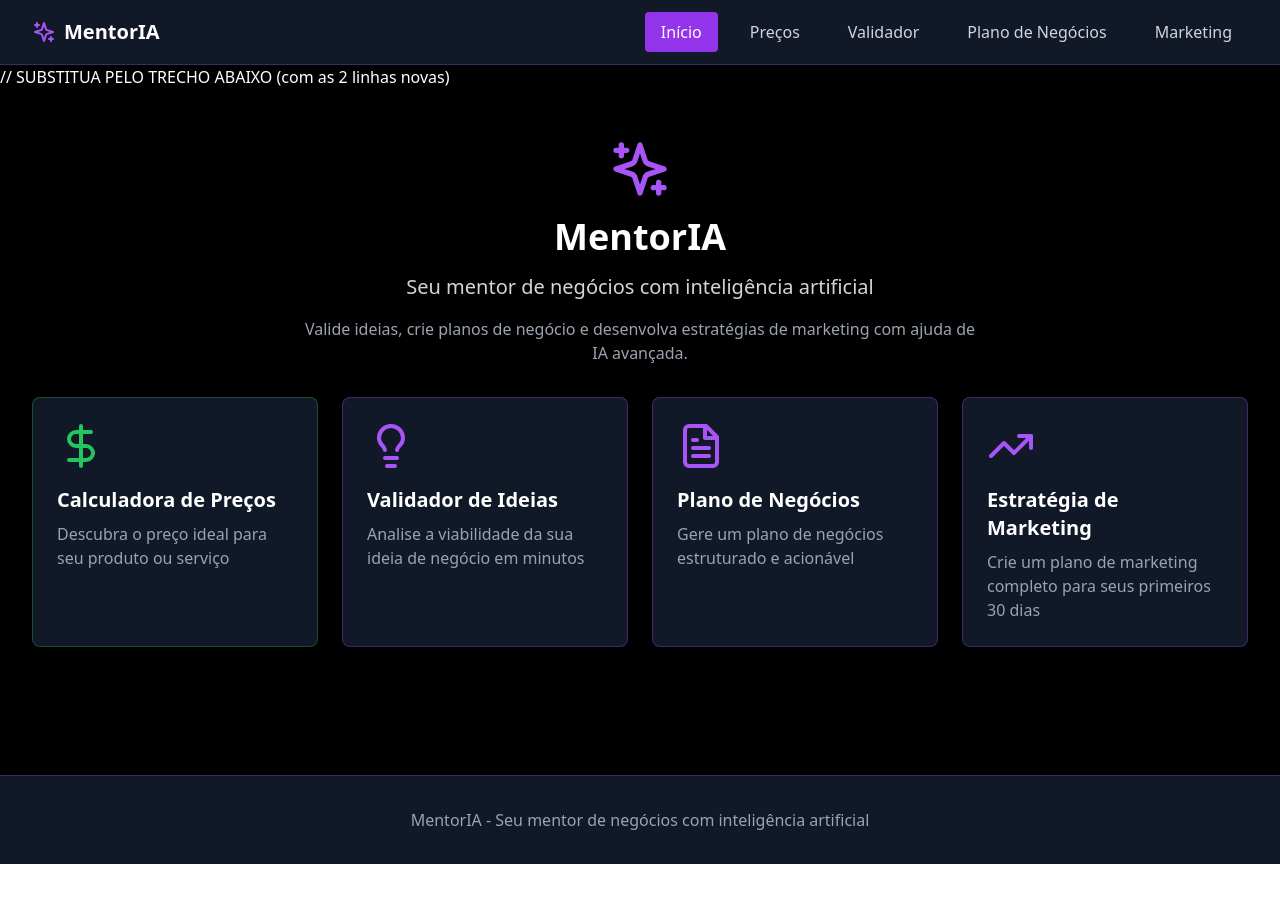
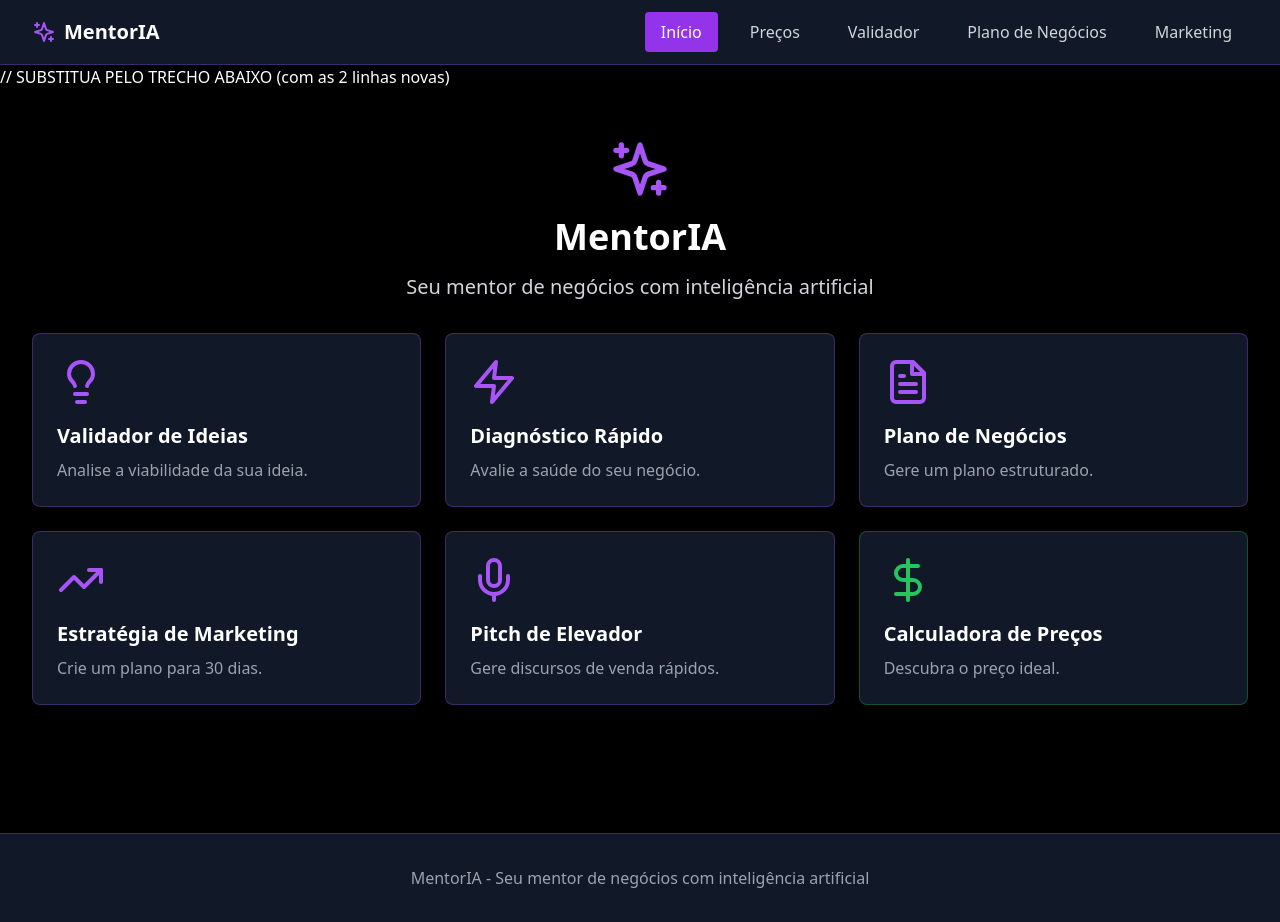
Before and after one commit to lucienemunizestrategia-sudo/mentoria-ia, a React (Vite) app: page / in a window 1280 px wide. Before the commit the page ends 864 px from the top, so only its background shows below. Built offline with nearby package versions, Linux system fonts and the light colour scheme.

Commit message:
Refactor renderHome function and update layout

```diff
--- a/src/App.jsx
+++ b/src/App.jsx
@@ -415,47 +415,26 @@ Retorne APENAS este JSON: {"pitch30": "Pitch de 30 segundos.", "pitch60": "Pitch
     setTimeout(() => printWindow.print(), 250);
   };
 
+ // ENCONTRE A FUNÇÃO 'renderHome' E SUBSTITUA PELO CÓDIGO ABAIXO
+
   const renderHome = () => (
     <div className="space-y-8">
       <div className="text-center space-y-4">
-        <div className="flex justify-center">
-          <Sparkles className="w-16 h-16 text-purple-500" />
-        </div>
+        <div className="flex justify-center"><Sparkles className="w-16 h-16 text-purple-500" /></div>
         <h1 className="text-4xl font-bold text-white">MentorIA</h1>
         <p className="text-xl text-gray-300">Seu mentor de negócios com inteligência artificial</p>
-        <p className="text-gray-400 max-w-2xl mx-auto">
-          Valide ideias, crie planos de negócio e desenvolva estratégias de marketing com ajuda de IA avançada.
-        </p>
       </div>
-
-      <div className="grid md:grid-cols-2 lg:grid-cols-4 gap-6 mt-12">
-        {/* NOVO: Card da Calculadora */}
-        <div onClick={() => setActiveTab('pricing')} className="bg-gray-900 border border-green-500/30 rounded-lg p-6 hover:border-green-500 transition-all cursor-pointer group">
-          <DollarSign className="w-12 h-12 text-green-500 mb-4 group-hover:text-green-400 transition-colors" />
-          <h3 className="text-xl font-bold text-white mb-2">Calculadora de Preços</h3>
-          <p className="text-gray-400">Descubra o preço ideal para seu produto ou serviço</p>
-        </div>
-
-        <div onClick={() => setActiveTab('validator')} className="bg-gray-900 border border-purple-500/30 rounded-lg p-6 hover:border-purple-500 transition-all cursor-pointer group">
-          <Lightbulb className="w-12 h-12 text-purple-500 mb-4 group-hover:text-green-400 transition-colors" />
-          <h3 className="text-xl font-bold text-white mb-2">Validador de Ideias</h3>
-          <p className="text-gray-400">Analise a viabilidade da sua ideia de negócio em minutos</p>
-        </div>
-
-        <div onClick={() => setActiveTab('planner')} className="bg-gray-900 border border-purple-500/30 rounded-lg p-6 hover:border-purple-500 transition-all cursor-pointer group">
-          <FileText className="w-12 h-12 text-purple-500 mb-4 group-hover:text-green-400 transition-colors" />
-          <h3 className="text-xl font-bold text-white mb-2">Plano de Negócios</h3>
-          <p className="text-gray-400">Gere um plano de negócios estruturado e acionável</p>
-        </div>
-
-        <div onClick={() => setActiveTab('marketing')} className="bg-gray-900 border border-purple-500/30 rounded-lg p-6 hover:border-purple-500 transition-all cursor-pointer group">
-          <TrendingUp className="w-12 h-12 text-purple-500 mb-4 group-hover:text-green-400 transition-colors" />
-          <h3 className="text-xl font-bold text-white mb-2">Estratégia de Marketing</h3>
-          <p className="text-gray-400">Crie um plano de marketing completo para seus primeiros 30 dias</p>
-        </div>
+      <div className="grid md:grid-cols-2 lg:grid-cols-3 gap-6 mt-12">
+        <div onClick={() => setActiveTab('validator')} className="bg-gray-900 border border-purple-500/30 rounded-lg p-6 hover:border-purple-500 cursor-pointer"><Lightbulb className="w-12 h-12 text-purple-500 mb-4" /><h3 className="text-xl font-bold text-white mb-2">Validador de Ideias</h3><p className="text-gray-400">Analise a viabilidade da sua ideia.</p></div>
+        <div onClick={() => setActiveTab('diagnostic')} className="bg-gray-900 border border-purple-500/30 rounded-lg p-6 hover:border-purple-500 cursor-pointer"><Zap className="w-12 h-12 text-purple-500 mb-4" /><h3 className="text-xl font-bold text-white mb-2">Diagnóstico Rápido</h3><p className="text-gray-400">Avalie a saúde do seu negócio.</p></div>
+        <div onClick={() => setActiveTab('planner')} className="bg-gray-900 border border-purple-500/30 rounded-lg p-6 hover:border-purple-500 cursor-pointer"><FileText className="w-12 h-12 text-purple-500 mb-4" /><h3 className="text-xl font-bold text-white mb-2">Plano de Negócios</h3><p className="text-gray-400">Gere um plano estruturado.</p></div>
+        <div onClick={() => setActiveTab('marketing')} className="bg-gray-900 border border-purple-500/30 rounded-lg p-6 hover:border-purple-500 cursor-pointer"><TrendingUp className="w-12 h-12 text-purple-500 mb-4" /><h3 className="text-xl font-bold text-white mb-2">Estratégia de Marketing</h3><p className="text-gray-400">Crie um plano para 30 dias.</p></div>
+        <div onClick={() => setActiveTab('pitch')} className="bg-gray-900 border border-purple-500/30 rounded-lg p-6 hover:border-purple-500 cursor-pointer"><Mic className="w-12 h-12 text-purple-500 mb-4" /><h3 className="text-xl font-bold text-white mb-2">Pitch de Elevador</h3><p className="text-gray-400">Gere discursos de venda rápidos.</p></div>
+        <div onClick={() => setActiveTab('pricing')} className="bg-gray-900 border border-green-500/30 rounded-lg p-6 hover:border-green-500 cursor-pointer"><DollarSign className="w-12 h-12 text-green-500 mb-4" /><h3 className="text-xl font-bold text-white mb-2">Calculadora de Preços</h3><p className="text-gray-400">Descubra o preço ideal.</p></div>
       </div>
     </div>
   );
+
 
   // NOVO: Componente de renderização da Calculadora de Precificação
   const renderPricing = () => (
```
